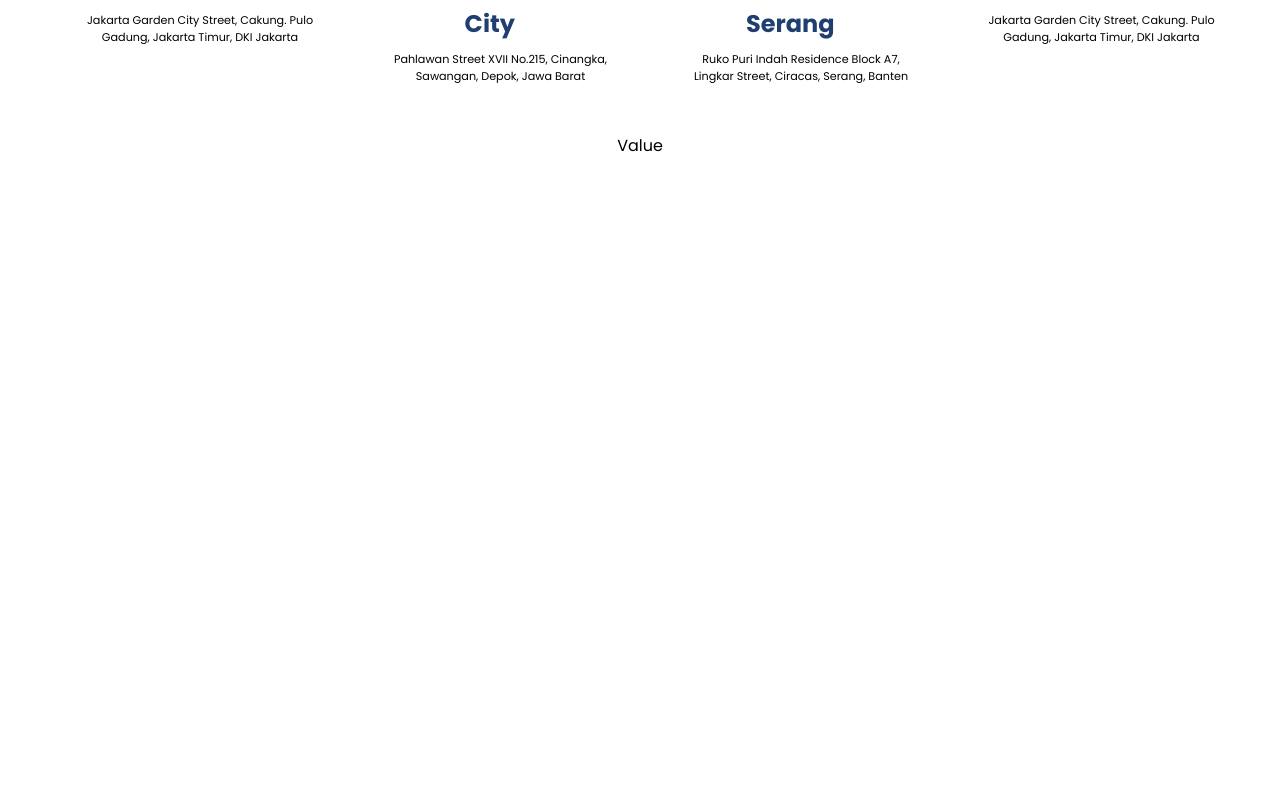
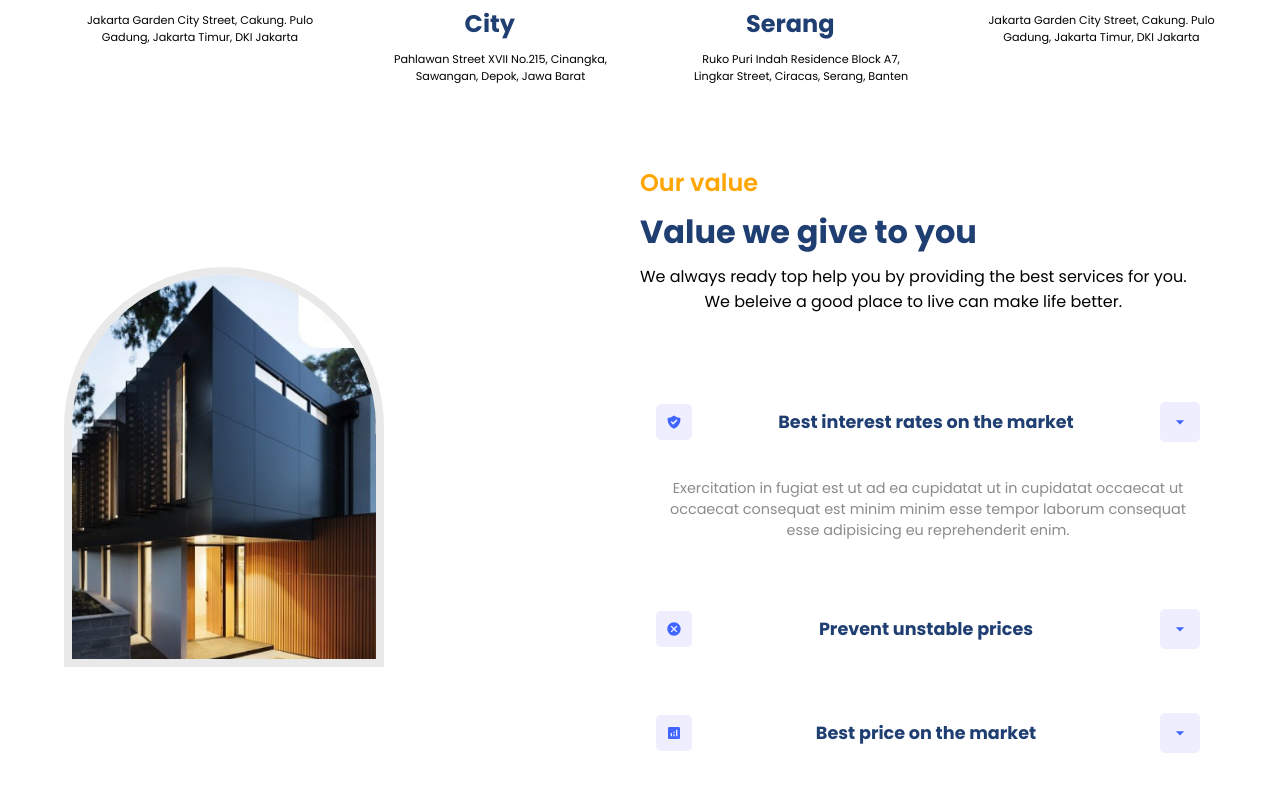
Before and after one commit to itssg001/React.js-Projects, a React (Vite) app in the folder Real-Estate-Website/: page / in a window 1280 px wide. Shown: the part 1182-1973 px from the top of the page. Before the commit the page ends 1372 px from the top, so only its background shows below. Built offline with nearby package versions, Linux system fonts and the light colour scheme.

Commit message:
value section is completed

```diff
--- a/Real-Estate-Website/src/components/Value/Value.jsx
+++ b/Real-Estate-Website/src/components/Value/Value.jsx
@@ -9,11 +9,67 @@ import {
     AccordionItemState
 } from 'react-accessible-accordion';
 import "react-accessible-accordion/dist/fancy-example.css"
-import { AiFillCaretDown } from "react-icons/ai";
+import { MdOutlineArrowDropDown } from 'react-icons/md';
+import data from "../../utils/accordion"
+import { useState } from 'react';
 import './value.css'
 const Value = () => {
+    const [className, setClassName] = useState();
   return (
-    <div>Value</div>
+    <section className="v-wraPPER">
+        <div className="paddings v-container">
+            {/* left-side */}
+            <div className="v-left">
+                <div className="image-container">
+                    <img src="./value.png" alt="" />
+                </div>
+            </div>
+
+            {/* right-side  */}
+            <div className="v-right">
+                <span className='orangeText'>Our value</span>
+                <span className='primaryText'>Value we give to you</span>
+                <span>We always ready top help you by providing the best services for you.
+                <br />
+                We beleive a good place to live can make life better.</span>
+
+                <Accordion
+                className='accordion'
+                allowMultipleExpanded={false}
+                preExpanded={[0]}
+                >
+                 {
+                    data.map((item, i)=>{
+                        return(
+                            <AccordionItem key={i} className={`accordion ${className}`} uuid={i} >
+                                <AccordionItemHeading>
+                                <AccordionItemState>
+
+                                    {({expanded})=> expanded ? setClassName("expanded") : setClassName("collapsed")}
+                                </AccordionItemState>
+                                        <AccordionItemButton className='accordionButton'>
+                                            <div className="div icon">{item.icon}</div>
+                                            <span className='heading'>
+                                                {item.heading}
+                                            </span>
+                                            <div className="icon">
+                                                <MdOutlineArrowDropDown size={20}/>
+                                            </div>
+                                        </AccordionItemButton>
+                                </AccordionItemHeading>
+                                <AccordionItemPanel>
+                                    <p className="secondaryText">
+                                        {item.detail}
+                                    </p>
+                                </AccordionItemPanel>
+                            </AccordionItem>
+                        )
+                    })
+                 }
+                </Accordion>
+            </div>
+        </div>
+    </section>
   )
 }
 
--- a/Real-Estate-Website/src/components/Value/value.css
+++ b/Real-Estate-Website/src/components/Value/value.css
@@ -0,0 +1,63 @@
+.v-container{
+    display: flex;
+    align-items: center;
+    justify-content: space-between;
+}
+.v-container .image-container{
+    border: 8px solid rgba(232 232 232 / 93%);
+}
+.v-container>div{
+    flex: 1;
+}
+
+.v-container>.v-right{
+    display: flex;
+    flex-direction: column;
+    align-items:start;
+    justify-content:center;
+    gap: 0.5rem;
+}
+
+.accordion{
+
+    margin-top: 2rem;
+    border: none;
+}
+.accordionItem{
+    background: white;
+    border: 0.8px solid rgba(128, 128, 128, 0.143);
+    border-radius: 8px;
+    overflow: hidden;
+    margin-bottom: 20px;
+}
+.accordionItem.expanded{
+    box-shadow: var(--shadow);
+    border-radius: 6px;
+}
+.accordionButton{
+    background: white;
+    padding: 1rem;
+    width: 100%;
+    display: flex;
+    align-items: center;
+    justify-content: space-between;
+
+    cursor: pointer;
+}
+.heading{
+    font-size: 1.1rem;
+    font-weight: 700;
+    color: #1f3e72;
+
+}
+.icon{
+    display: flex;
+    align-items: center;
+    justify-content: cebnter;
+    padding: 10px;
+    background: #eeeeff;
+    border-radius: 5px;
+}
+.icon>svg{
+    color: var(--blue);
+}
```
